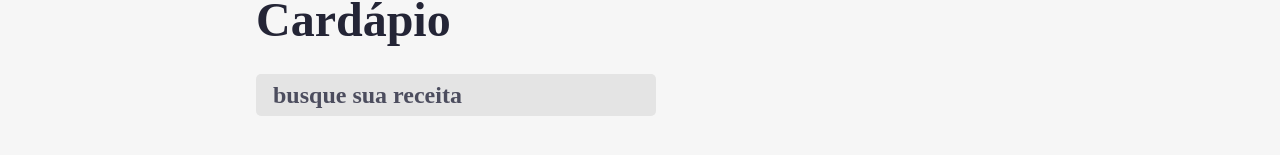
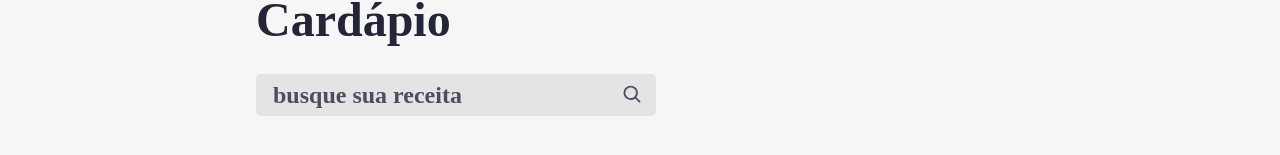
Before and after one commit to jotape-SL/aluroni, a React (Create React App) app: page / in a window 1280 px wide. Shown: the part 461-616 px from the top of the page. Built offline with nearby package versions, Linux system fonts and the light colour scheme; the HTML template or start-up script is replaced by a standard one.

Commit message:
search icon and style

```diff
--- a/src/components/Buscador/Buscador.module.scss
+++ b/src/components/Buscador/Buscador.module.scss
@@ -25,4 +25,8 @@
       color: #4c4d5e;
     }
   }
+  svg{
+    font-size: 1.5rem;
+    color: #4c4d5f;
+  }
 }
--- a/src/components/Buscador/index.tsx
+++ b/src/components/Buscador/index.tsx
@@ -1,4 +1,5 @@
 import styles from 'components/Buscador/Buscador.module.scss';
+import { CgSearch } from 'react-icons/cg';
 
 interface Props {
   busca: string;
@@ -14,6 +15,7 @@ function Buscador({ busca, setBusca }: Props) {
         onChange={(e) => setBusca(e.target.value)}
         placeholder='busque sua receita'
       />
+      <CgSearch />
     </div>
   );
 }
```
